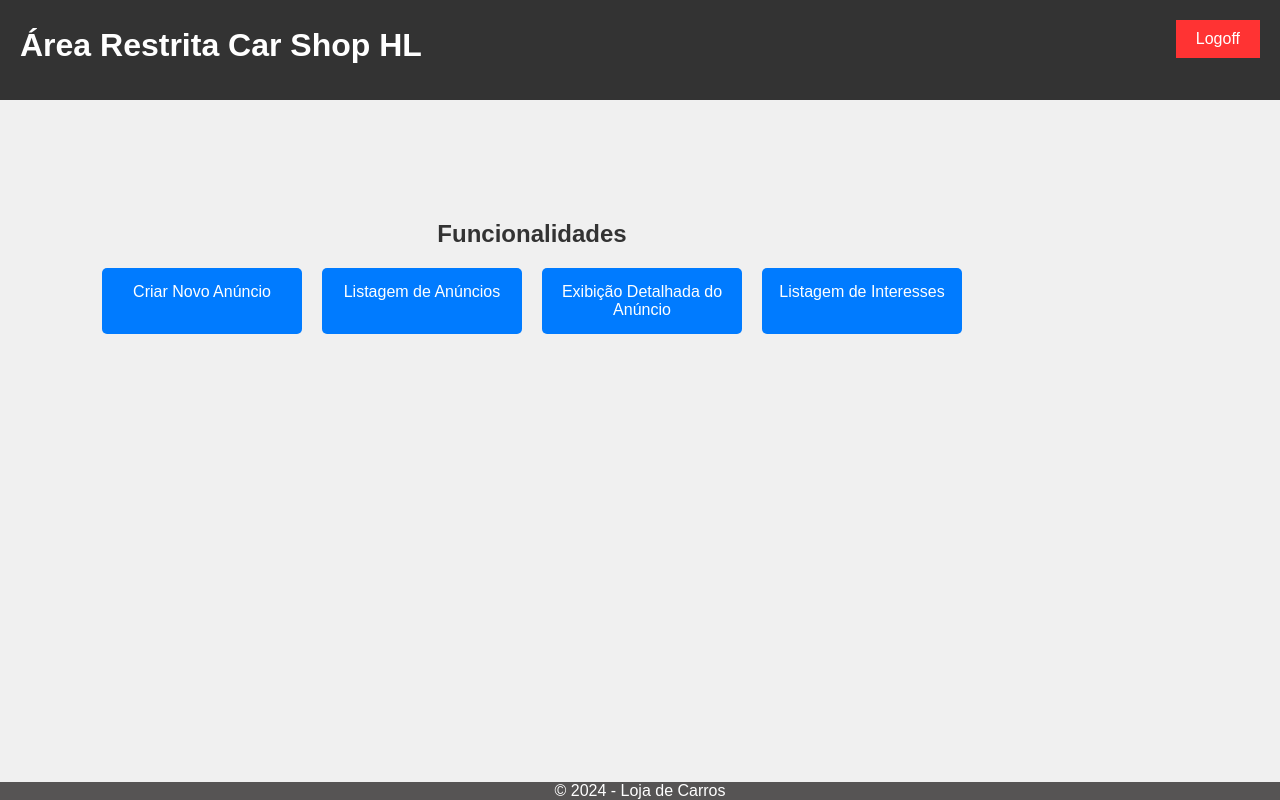
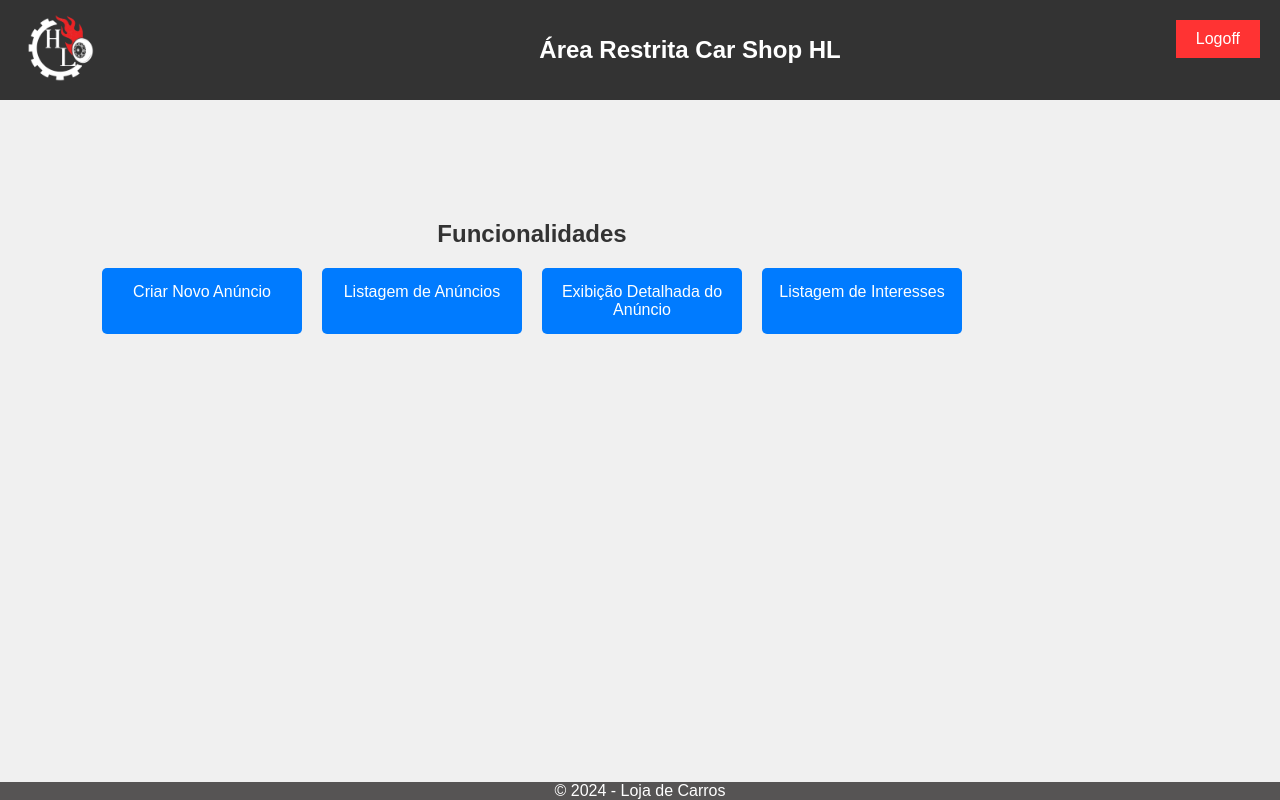
Before and after one commit to herbertmaiamtt/trabalho-ppi-final, a plain HTML site: page pagInterna.html in a window 1280 px wide. Drawn offline with Linux system fonts and the light colour scheme.

Commit message:
✨: Arrumado o header da pagInterna

```diff
--- a/pagInterna.html
+++ b/pagInterna.html
@@ -8,6 +8,9 @@
 </head>
 <body class="body-pagInterna">
     <header class="header-pagInterna">
+        <a href="index.html">
+            <img src="publico/imagens/logo/logo-shop-car-hl-03.png" alt="Logo da Car Shop HL" class="logo-pagInterna">
+        </a>
         <h1 class="h1-pagInterna">Área Restrita Car Shop HL</h1>
         <button id="logoffBtn">Logoff</button>
     </header>
--- a/style_index.css
+++ b/style_index.css
@@ -164,16 +164,26 @@ footer{
 }
 
 .header-pagInterna {
+    display: flex;
+    align-items: center;
+    justify-content: space-between; /* Espaço entre logo, título e botão */
+    padding: 10px;
     background-color: #333;
-    color: #fff;
-    padding: 20px;
-    text-align: center;
+    color: white;
     position: relative;
 }
 
+.logo-pagInterna {
+    max-height: 100px; /* Ajuste o tamanho do logo */
+}
+
 .h1-pagInterna {
-    margin-bottom: 10px;
+    flex-grow: 1; /* Faz o título ocupar o espaço restante */
+    text-align: center; /* Centraliza o título */
+    margin: 0;
+    font-size: 24px;
 }
+
 
 #logoffBtn {
     position: absolute;
```
